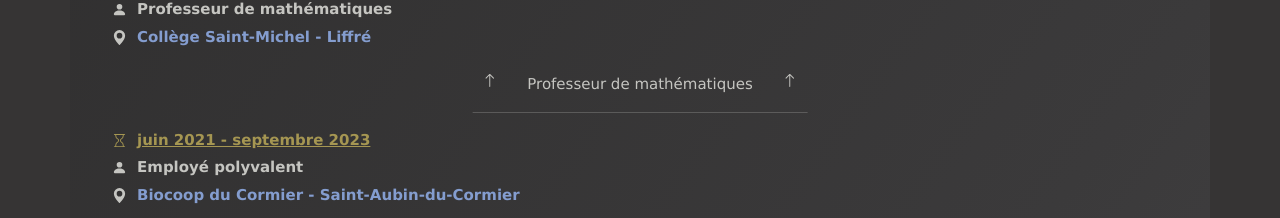
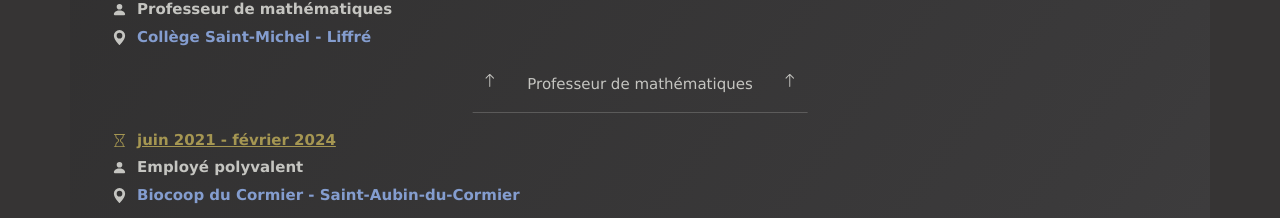
Before and after one commit to jozinho22/cv, a React (Create React App) app: page /#/ in a window 1280 px wide. Shown: the part 954-1172 px from the top of the page. Built offline with nearby package versions, Linux system fonts and the light colour scheme.

Commit message:
patch webpack-dev-middleware for vulnerabilities

```diff
--- a/package.json
+++ b/package.json
@@ -25,7 +25,8 @@
     "react-spa-prerender": "^1.0.14",
     "react-to-print": "^2.14.10",
     "web-vitals": "^2.1.4",
-    "webpack": "^5.75.0"
+    "webpack": "^5.75.0",
+    "webpack-dev-middleware": "^7.1.1"
   },
   "scripts": {
     "start": "BROWSER=NONE react-scripts start",
--- a/src/App.js
+++ b/src/App.js
@@ -20,11 +20,11 @@
     const [domain, setDomain] = React.useState(EnumDomain.BASIC);
 
     // entrer le poste ici
-    var devPoste = 'Développeur polyvalent';
-    var genericPoste = 'Ingénieur géomatique';
+    var devPoste = 'Développeur polyvalent Épicerie';
+    var genericPoste = 'Employé libre-service';
 
     // entrer la société ici
-    var boite = "";
+    var boite = "Le domaines des Ormes";
 
     const appContext = {
         theme: theme,
--- a/src/components/CurriculumVitae.css
+++ b/src/components/CurriculumVitae.css
@@ -674,6 +674,7 @@
         }
         .curriculum-vitae-container {
             font-size: 11px !important;
+            width: 150vw !important;
         }
         .me, h1 {
             font-size: 15px !important;
--- a/src/components/parts/infos/getExperience.jsx
+++ b/src/components/parts/infos/getExperience.jsx
@@ -19,8 +19,8 @@
                         desc: "Professeur de mathématiques"
                     },
                     {
-                        period: "juillet 2023 - septembre 2023",
-                        longPeriod : "juin 2021 - septembre 2023",
+                        period: "juillet 2023 - février 2024",
+                        longPeriod : "juin 2021 - février 2024",
                         company: "Biocoop du Cormier - Saint-Aubin-du-Cormier",
                         companyLink: "https://www.biocoopducormier.fr/",
                         as: "Employé polyvalent",
@@ -163,8 +163,8 @@
                         desc: "Maths teacher"
                     },
                     {
-                        period: "july 2023 - september 2023",
-                        longPeriod : "june 2021 - september 2023",
+                        period: "july 2023 - february 2024",
+                        longPeriod : "june 2021 - february 2024",
                         company: "Biocoop du Cormier - Saint-Aubin-du-Cormier",
                         companyLink: "https://www.biocoopducormier.fr/",
                         as: "Versatile employee",
```
Also changed, not shown: 1 other file (tests, documents, lock files or other folders).
